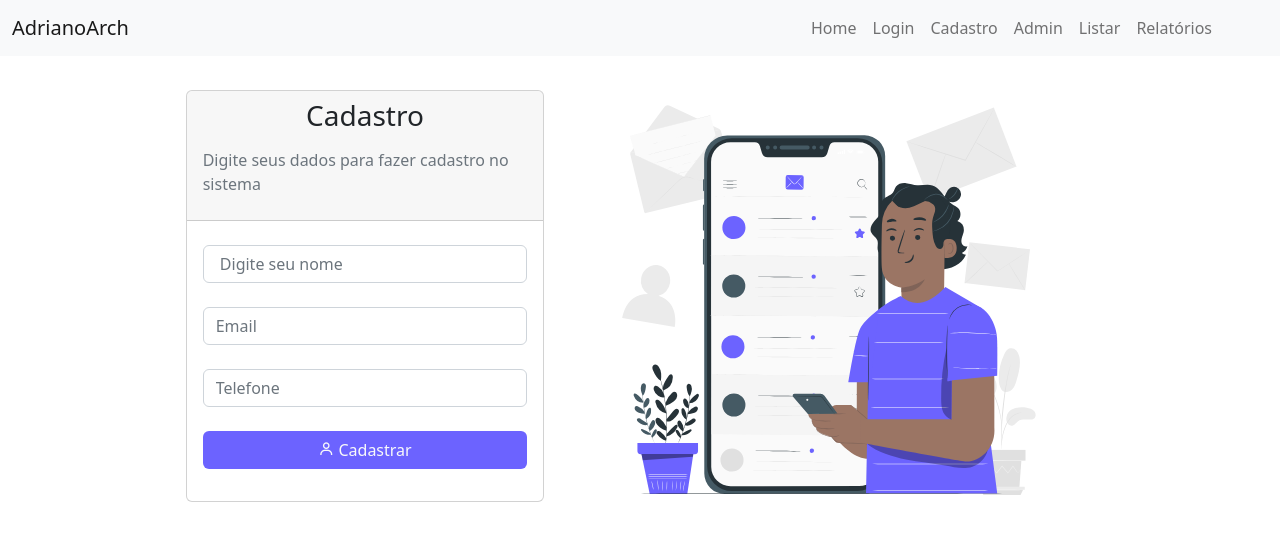
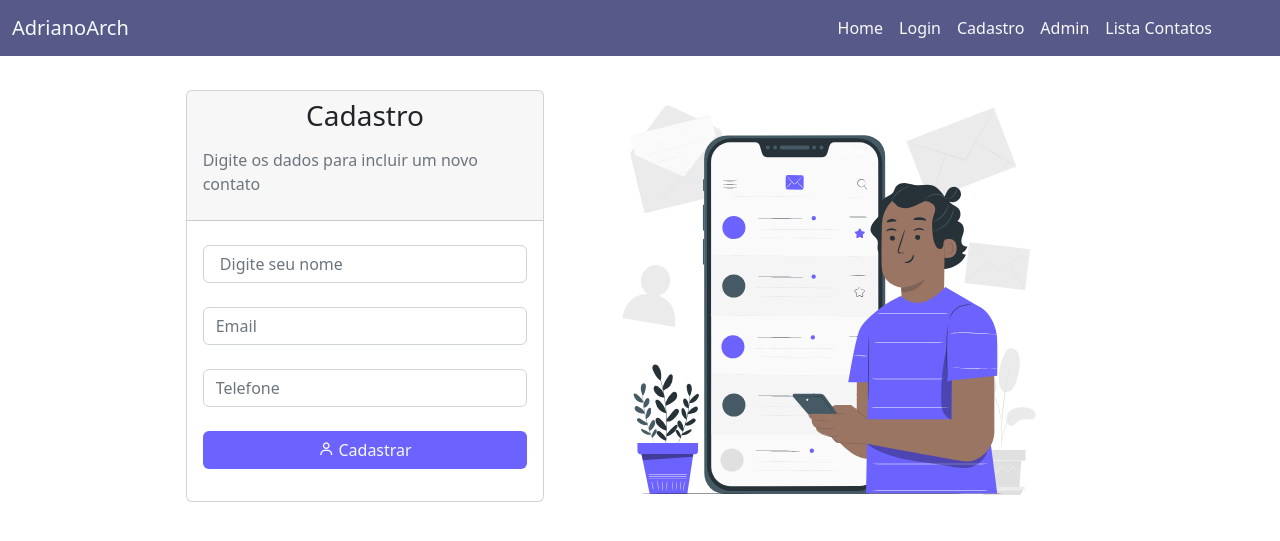
Before and after one commit to adrianoarch/beacademy-devstart-crud-contatos-php, a PHP site: page /cadastro in a window 1280 px wide. Shown: the top 541 px of the page. Run offline with PHP 8.4, Linux system fonts and the light colour scheme.

Commit message:
Estilizando projeto para padrão de sistema de contatos

```diff
--- a/acoes.php
+++ b/acoes.php
@@ -31,10 +31,6 @@ function listar () {
     $contatos = file('./dados/contatos.csv');
     include './telas/listar.php';
 }
-
-function relatorios() {
-    include './telas/relatorios.php';
-};
 
 function error404() {
     include './telas/404.php';
--- a/dados/contatos.csv
+++ b/dados/contatos.csv
@@ -1 +1,3 @@
 Adriano de Oliveira Teste,adriano.98@gmail.com,71992553999
+Fulano da Silva,fulano@email.com,71 9 9659-3565
+Beltrano Von,beltrano@email.com,71 9 65658888
--- a/index.php
+++ b/index.php
@@ -10,14 +10,9 @@ match ($url[0]) {
     '/' => home(),
     '/login' => login(),
     '/cadastro' => cadastro(),
-    '/cadastro-sucesso' => cadastroSucesso(),
-    '/login-sucesso' => loginSucesso(),
-    '/login-erro' => loginErro(),
-    '/logout' => logout(),
     '/listar' => listar(),
     '/excluir' => excluir(),
     '/editar' => editar(),
-    '/relatorios' => relatorios(),
     default => error404()
 };
 
--- a/telas/cadastro.php
+++ b/telas/cadastro.php
@@ -1,11 +1,11 @@
     <div class="container">
         <div class="row justify-content-center g-2 m-2 align-items-center">
-            <div class="col-sm-4 col-md-4">
+            <div class="col-sm-4 col-md-4 mt-2">
                 <div class="card">
                     <div class="card-header">
                         <h3 class="card-title mb-3 text-center">Cadastro</h3>
                         <p class="text-muted">
-                            Digite seus dados para fazer cadastro no sistema
+                            Digite os dados para incluir um novo contato
                         </p>
                     </div>
                     <div class="card-body mt-2">
--- a/telas/head.php
+++ b/telas/head.php
@@ -4,7 +4,8 @@
     <meta charset="UTF-8">
     <meta http-equiv="X-UA-Compatible" content="IE=edge">
     <meta name="viewport" content="width=device-width, initial-scale=1.0">
-    <title>Login</title>
+    <title>Sistema de Contatos</title>
+    <link rel="shortcut icon" href="./telas/images/favicon.png" type="image/x-icon">
     <!-- CSS only -->
     <link href="https://cdn.jsdelivr.net/npm/bootstrap@5.2.0-beta1/dist/css/bootstrap.min.css" rel="stylesheet" integrity="sha384-0evHe/X+R7YkIZDRvuzKMRqM+OrBnVFBL6DOitfPri4tjfHxaWutUpFmBp4vmVor" crossorigin="anonymous">
     <link href='https://unpkg.com/boxicons@2.1.2/css/boxicons.min.css' rel='stylesheet'>
--- a/telas/login.php
+++ b/telas/login.php
@@ -1,5 +1,5 @@
     <div class="container">
-        <div class="row justify-content-center g-5 mt-2">
+        <div class="row justify-content-center align-items-center g-5 mt-2">
         <div class="col-sm-4 col-md-8 text-center">
             <img class="img-fluid w-75" src="./telas/images/undraw.svg" alt="Desenho de um pessoa sentada em frente a um computador">
         </div>
@@ -36,7 +36,7 @@
 
                 </div>
             </div>
-            <div class="mt-3 p-2">
+            <!-- <div class="mt-3 p-2">
                 <p class="text-muted fs-5">
                     - Ou faça login com -
                 </p>
@@ -48,6 +48,6 @@
                     <a href="#" class="mr-2 display-4">
                         <i class='bx bxl-twitter button__icon' style='color:#2c77bb'></i></a>
                 </div>
-            </div>
+            </div> -->
         </div>
     </div>
--- a/telas/menu.php
+++ b/telas/menu.php
@@ -1,28 +1,25 @@
-<nav class="navbar navbar-expand-lg bg-light">
+<nav class="navbar navbar-expand-lg" style="background:#575A89">
   <div class="container-fluid">
-    <a class="navbar-brand" href="#">AdrianoArch</a>
+    <a class="navbar-brand text-light" href="#">AdrianoArch</a>
     <button class="navbar-toggler" type="button" data-bs-toggle="collapse" data-bs-target="#navbarNav" aria-controls="navbarNav" aria-expanded="false" aria-label="Toggle navigation">
       <span class="navbar-toggler-icon"></span>
     </button>
     <div class="collapse navbar-collapse justify-content-end me-5" id="navbarNav">
       <ul class="navbar-nav">
         <li class="nav-item">
-          <a class="nav-link" aria-current="page" href="/">Home</a>
+          <a class="nav-link text-light" aria-current="page" href="/">Home</a>
         </li>
         <li class="nav-item">
-          <a class="nav-link" href="./login">Login</a>
+          <a class="nav-link text-light" href="./login">Login</a>
         </li>
         <li class="nav-item">
-          <a class="nav-link" href="./cadastro">Cadastro</a>
+          <a class="nav-link text-light" href="./cadastro">Cadastro</a>
         </li>
         <li class="nav-item">
-          <a class="nav-link" href="./admin">Admin</a>
+          <a class="nav-link text-light" href="./admin">Admin</a>
         </li>
         <li class="nav-item">
-          <a class="nav-link" href="./listar">Listar</a>
-        </li>
-        <li class="nav-item">
-          <a class="nav-link" href="./relatorios">Relatórios</a>
+          <a class="nav-link text-light" href="./listar">Lista Contatos</a>
         </li>
       </ul>
     </div>
--- a/telas/relatorios.php
+++ /dev/null
@@ -1 +0,0 @@
-<h1>Relatórios</h1>
```
Also changed, not shown: telas/listar.php (+6 -6 lines), telas/images/favicon.png (added).
